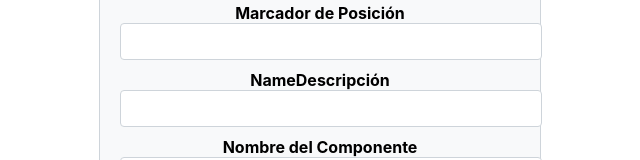
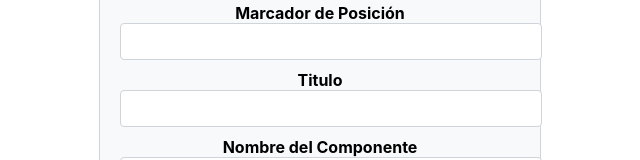
Before and after one commit to Isaacfv2404/ReactAplicada, a React (Create React App) app: page /FormComponent in a window 1280 px wide. Shown: the part 270-430 px from the top of the page, without its empty margins (320-960 px from the left). Built offline with nearby package versions, Linux system fonts and the light colour scheme; no server answers.

Commit message:
Update FormComponent.js

```diff
--- a/src/modulo/FormComponent.js
+++ b/src/modulo/FormComponent.js
@@ -139,7 +139,7 @@ export default function FormComponent() {
                     </div>
 
                     <div className="mb-3">
-                        <label htmlFor="nameDescription" className="form-label"> NameDescripción</label>
+                        <label htmlFor="nameDescription" className="form-label"> Titulo</label>
                         <input
                             type="text"
                             className="form-control"
```
